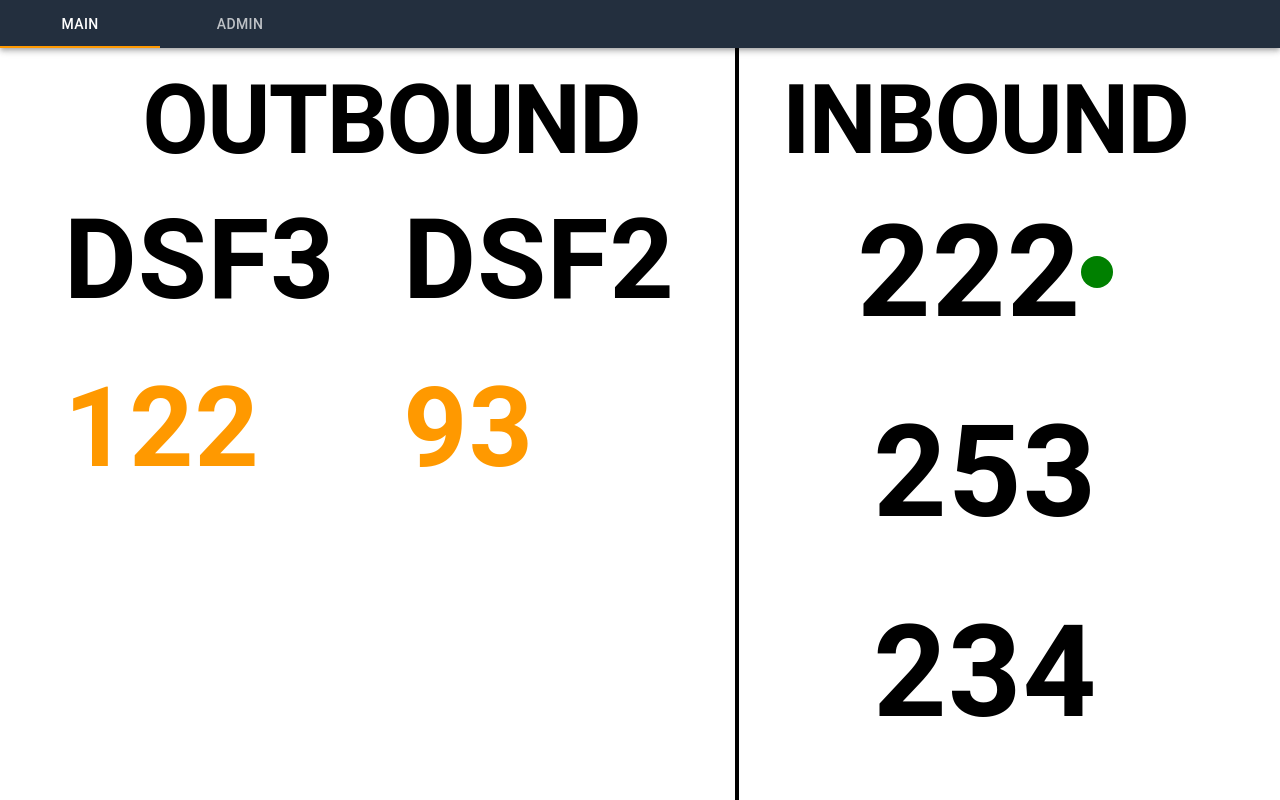
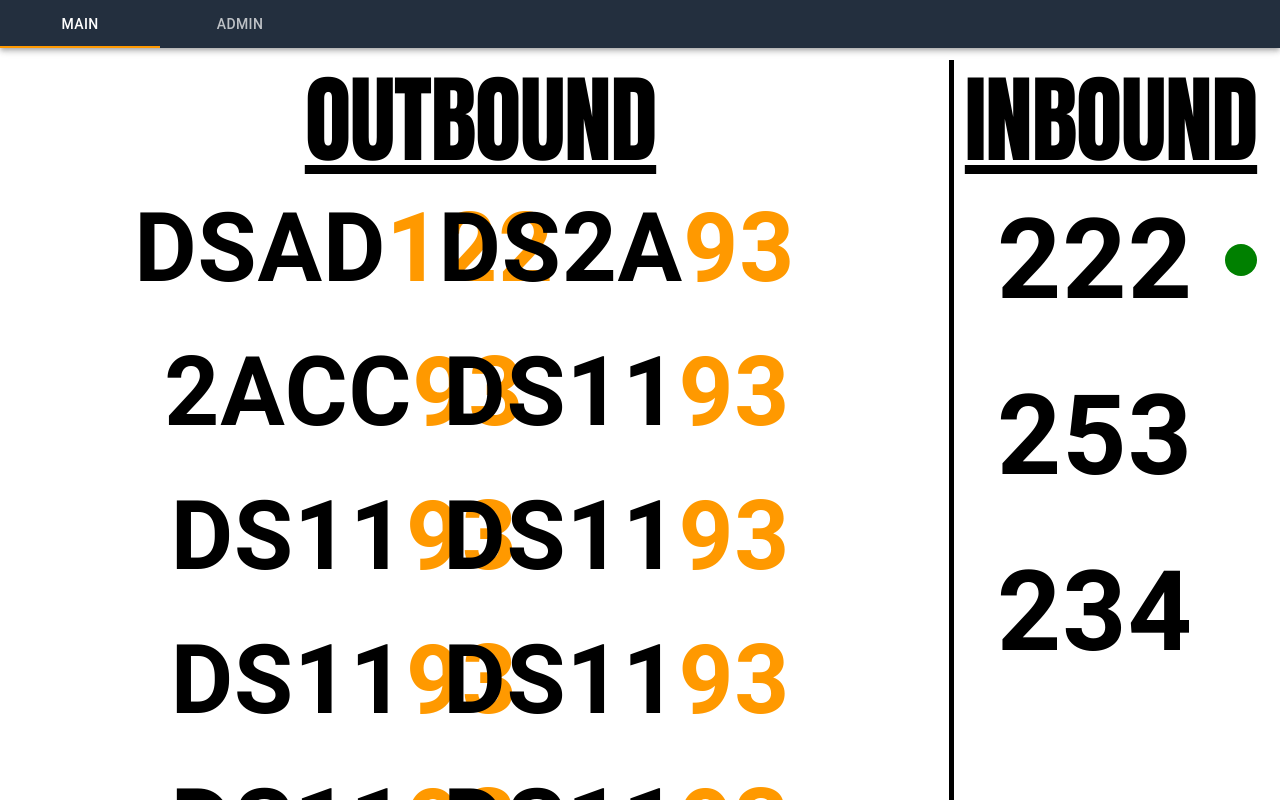
Before and after one commit to iSDestiny/Maverick, a React (Create React App) app in the folder frontend/: page / in a window 1280 px wide. Shown: the top 800 px of the page. Built offline with nearby package versions, Linux system fonts and the light colour scheme.

Commit message:
fixed main outbound text alignment

```diff
--- a/frontend/package.json
+++ b/frontend/package.json
@@ -13,6 +13,7 @@
     "react-router-dom": "^5.2.0",
     "react-scripts": "4.0.0",
     "styled-components": "^5.2.1",
+    "styled-media-query": "^2.1.2",
     "web-vitals": "^0.2.4"
   },
   "scripts": {
--- a/frontend/src/App.jsx
+++ b/frontend/src/App.jsx
@@ -19,8 +19,17 @@ const theme = createMuiTheme({
 
 function App() {
     const [outbound, setOutbound] = useState([
-        { id: 1, amzl: 'DSF3', door: '122' },
-        { id: 2, amzl: 'DSF2', door: '93' }
+        { id: 1, amzl: 'DSAD', door: '122' },
+        { id: 2, amzl: 'DS2A', door: '93' },
+        { id: 3, amzl: '2ACC', door: '93' },
+        { id: 4, amzl: 'DS11', door: '93' },
+        { id: 5, amzl: 'DS11', door: '93' },
+        { id: 6, amzl: 'DS11', door: '93' },
+        { id: 7, amzl: 'DS11', door: '93' },
+        { id: 8, amzl: 'DS11', door: '93' },
+        { id: 9, amzl: 'DS11', door: '93' },
+        { id: 10, amzl: 'DS11', door: '93' },
+        { id: 11, amzl: 'DS11', door: '93' }
     ]);
     const [inbound, setInbound] = useState([
         { id: 1, door: '222' },
--- a/frontend/src/pages/Admin/Outbound.jsx
+++ b/frontend/src/pages/Admin/Outbound.jsx
@@ -77,6 +77,10 @@ const Outbound = ({ currentOutbound, setCurrentOutbound }) => {
                                             disabled={!canEdit[index]}
                                             label="AMZL"
                                             value={amzl}
+                                            onClick={(event) =>
+                                                !canEdit[index] &&
+                                                editHandler(event, index)
+                                            }
                                             onChange={(event) =>
                                                 inputChangeHandler(
                                                     event.target.value,
@@ -92,6 +96,10 @@ const Outbound = ({ currentOutbound, setCurrentOutbound }) => {
                                             disabled={!canEdit[index]}
                                             label="Door #"
                                             value={door}
+                                            onClick={(event) =>
+                                                !canEdit[index] &&
+                                                editHandler(event, index)
+                                            }
                                             onChange={(event) => {
                                                 inputChangeHandler(
                                                     event.target.value,
--- a/frontend/src/pages/Main/Main.jsx
+++ b/frontend/src/pages/Main/Main.jsx
@@ -4,7 +4,6 @@ import { FlexContainer } from '../../shared/container-styles';
 import {
     OutboundBodyText,
     MainHeaderText,
-    DoorText,
     InboundBodyText,
     Container,
     Dot
@@ -14,30 +13,58 @@ const Main = (props) => {
     const { outbound, inbound } = props;
     return (
         <Container>
-            <Grid container spacing={4} style={{ height: '100%' }}>
-                <Grid item md={7} style={{ borderRight: '4px solid black' }}>
-                    <FlexContainer direction="column" alignItems="center">
+            <Grid container spacing={1} style={{ height: '100%' }}>
+                <Grid
+                    item
+                    md={9}
+                    style={{
+                        borderRight: '5px solid black'
+                    }}
+                >
+                    <FlexContainer
+                        direction="column"
+                        alignItems="center"
+                        padding="0 2rem"
+                    >
                         <MainHeaderText variant="h1">OUTBOUND</MainHeaderText>
-                        <Grid container spacing={3}>
+                        <Grid
+                            container
+                            spacing={0}
+                            justify="flex-start"
+                            style={{ padding: '0 10rem' }}
+                        >
                             {outbound &&
                                 outbound.map(({ id, amzl, door }) => (
                                     <Grid
+                                        id="grid for ob"
                                         container
                                         item
                                         xs={6}
                                         key={id}
                                         justify="center"
                                     >
+                                        <FlexContainer
+                                            justify="space-between"
+                                            id="text"
+                                            width="480px"
+                                        >
                                             <OutboundBodyText variant="body1">
-                                            {amzl} <DoorText>{door}</DoorText>
+                                                {amzl}
                                             </OutboundBodyText>
+                                            <OutboundBodyText
+                                                color="primary"
+                                                variant="body1"
+                                            >
+                                                {door}
+                                            </OutboundBodyText>
+                                        </FlexContainer>
                                     </Grid>
                                 ))}
                         </Grid>
                     </FlexContainer>
                 </Grid>
 
-                <Grid item md={5}>
+                <Grid item md={3}>
                     <FlexContainer direction="column" alignItems="center">
                         <MainHeaderText variant="h1">INBOUND</MainHeaderText>
                         <Grid container spacing={1}>
@@ -52,15 +79,21 @@ const Main = (props) => {
                                             key={id}
                                             alignItems="center"
                                         >
-                                            <InboundBodyText variant="body1">
                                             <FlexContainer
                                                 justify="center"
                                                 alignItems="center"
                                             >
-                                                    <span>{door}</span>{' '}
-                                                    {index === 0 && <Dot />}
+                                                <InboundBodyText variant="body1">
+                                                    {door}
+                                                </InboundBodyText>
+                                                <Dot
+                                                    visibility={
+                                                        index === 0
+                                                            ? 'visible'
+                                                            : 'hidden'
+                                                    }
+                                                />
                                             </FlexContainer>
-                                            </InboundBodyText>
                                         </Grid>
                                     ))}
                         </Grid>
--- a/frontend/src/pages/Main/main-styles.js
+++ b/frontend/src/pages/Main/main-styles.js
@@ -4,13 +4,16 @@ import styled from 'styled-components';
 export const DoorText = styled.span`
     color: #ff9900;
 `;
+
 export const OutboundBodyText = styled(Typography)`
-    font-size: 7rem;
+    font-size: 6rem;
     font-weight: bold;
+    text-align: left;
 `;
 
 export const InboundBodyText = styled(Typography)`
-    font-size: 8rem;
+    padding: 0 2rem;
+    font-size: 7rem;
     font-weight: bold;
 `;
 
@@ -20,14 +23,18 @@ export const Dot = styled.span`
     background-color: green;
     border-radius: 50%;
     display: inline-block;
+    visibility: ${(props) => props.visibility};
 `;
 
 export const MainHeaderText = styled(Typography)`
     font-size: 6rem;
     font-weight: bold;
+    text-decoration: underline;
+    font-family: Impact, Charcoal, sans-serif;
 `;
 
 export const Container = styled.div`
-    padding: 1rem 4rem;
-    height: 100vh;
+    padding: 1rem 1rem;
+    padding-bottom: 0rem;
+    height: 95vh;
 `;
--- a/frontend/src/shared/container-styles.js
+++ b/frontend/src/shared/container-styles.js
@@ -7,7 +7,10 @@ export const FlexItem = styled.div`
 
 export const FlexContainer = styled.div`
     /* height: 100%; */
-    width: 100%;
+    width: ${({ width }) => (width ? width : '100%')};
+    min-width: ${({ minWidth }) => minWidth};
+    max-width: ${({ maxWidth }) => maxWidth};
+    padding: ${({ padding }) => padding};
     display: flex;
     flex-direction: ${({ direction }) => (direction ? direction : 'row')};
     justify-content: ${({ justify }) => justify};
```
Also changed, not shown: 1 other file (tests, documents, lock files or other folders). Lines whose indentation alone changed are shown as unchanged.
